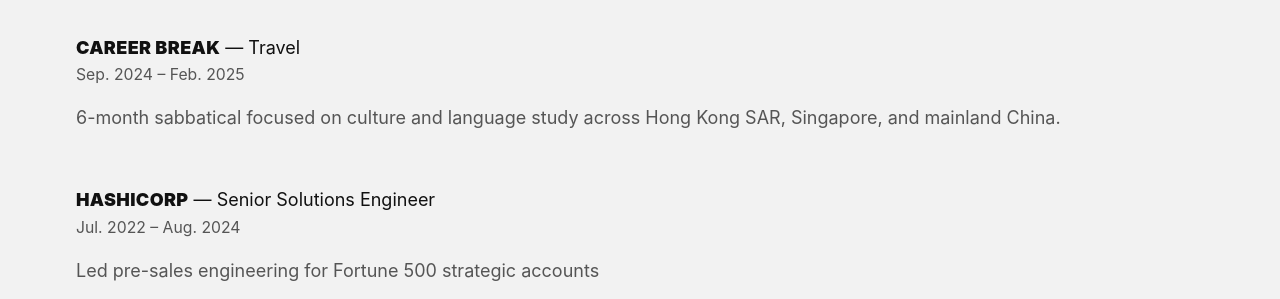
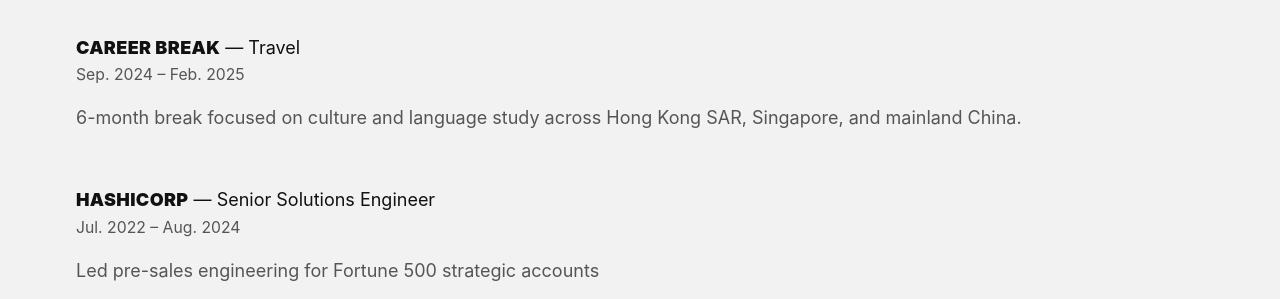
Before and after one commit to phnorwood/phnorwood.github.io, a Jekyll site: the page built from index.html, in a window 1280 px wide and 900 px high, scrolled down 1610 px. Shown: the part 153-452 px from the top of the window. Built offline with Jekyll 4.4.1, drawn with Linux system fonts in a browser that asks for light colours; the list of posts is cut into pages by our own code.

Commit message:
update index.html

```diff
--- a/index.html
+++ b/index.html
@@ -137,7 +137,7 @@
             <span class="resume-date">Sep. 2024 – Feb. 2025</span>
           </div>
           <ul>
-            <li>6-month sabbatical focused on culture and language study across Hong Kong SAR, Singapore, and mainland China.</li>
+            <li>6-month break focused on culture and language study across Hong Kong SAR, Singapore, and mainland China.</li>
           </ul>
         </div>
 
```
